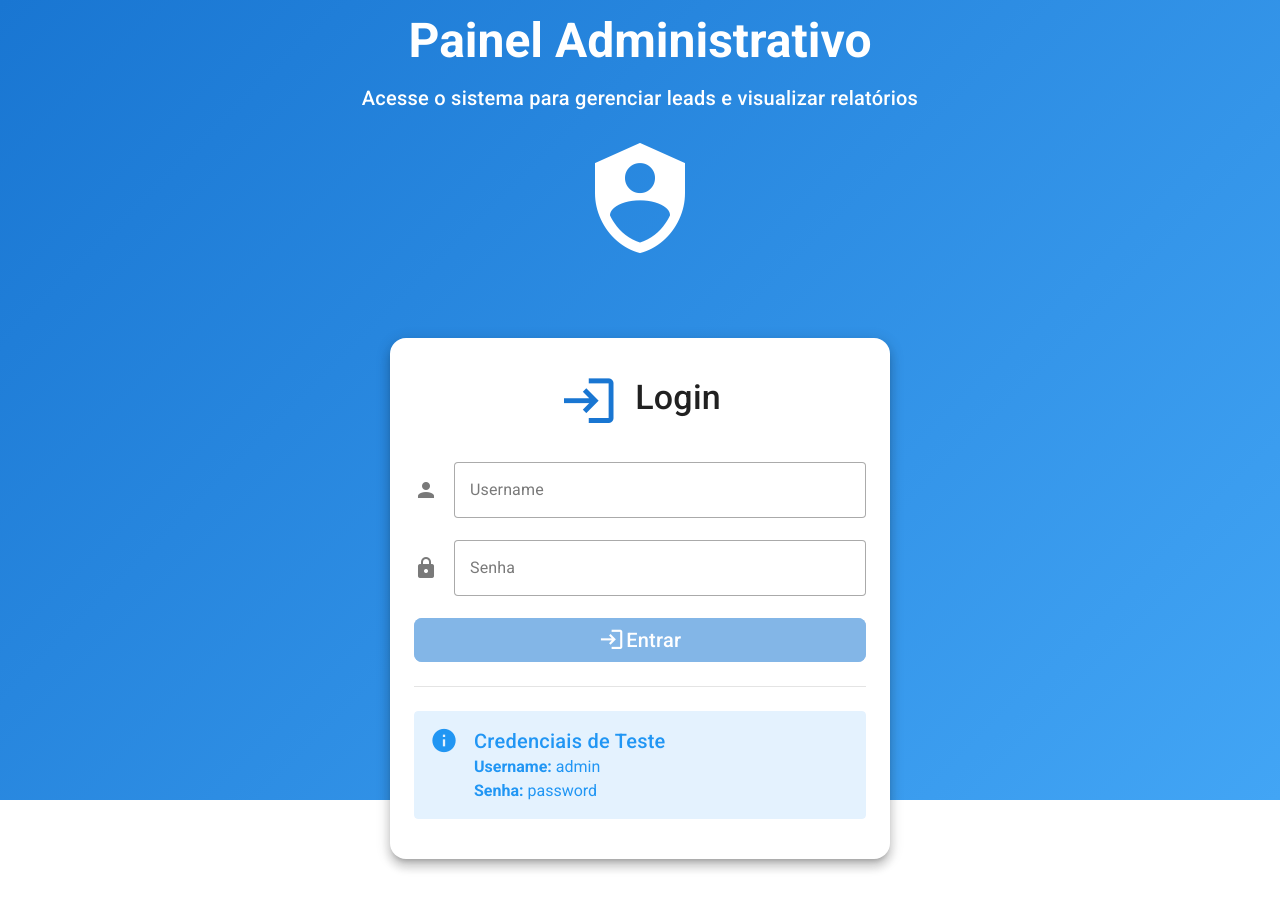
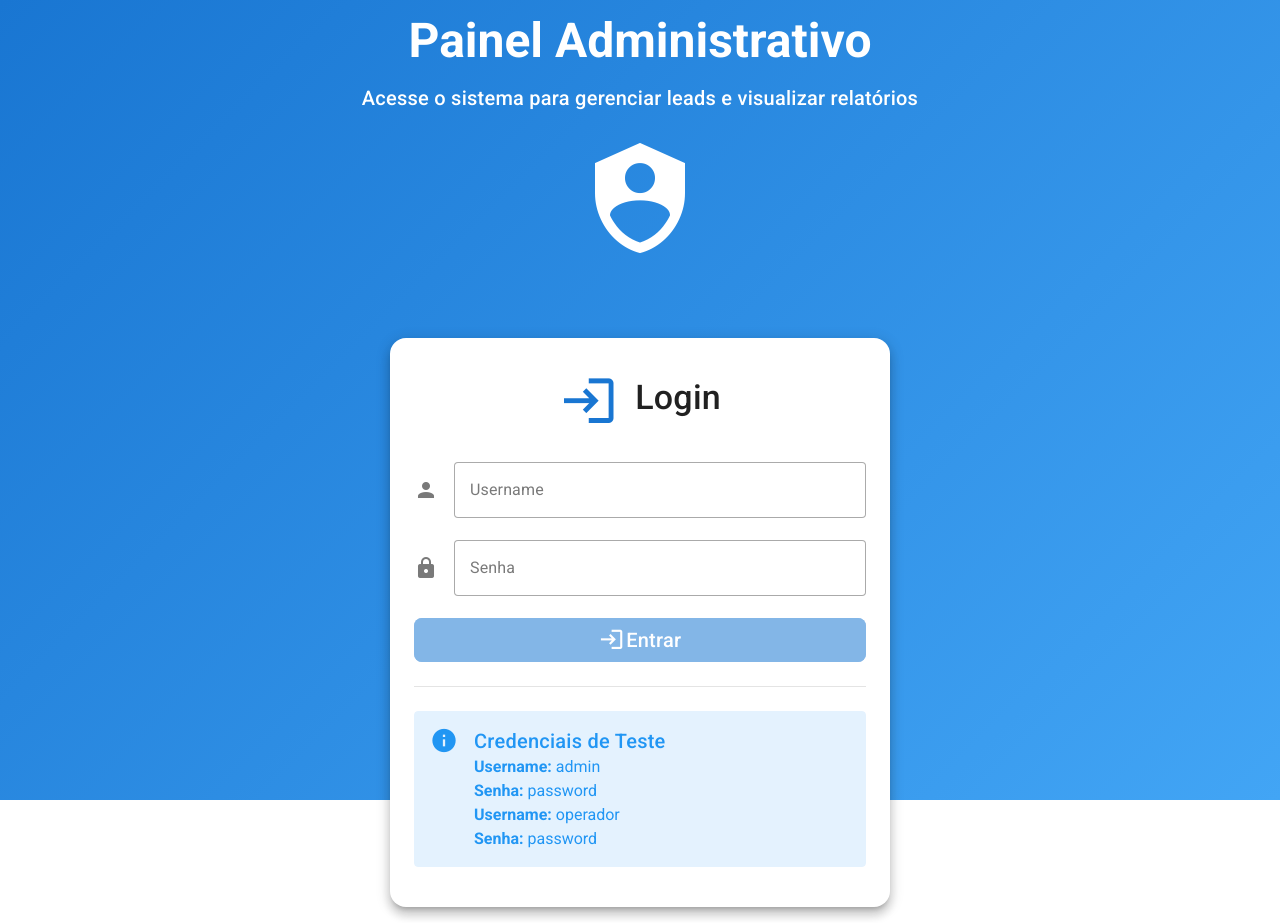
Before and after one commit to jtalcantara/l0gik_challenge, a Vue app in the folder client/: page / in a window 1280 px wide. Before the commit the page ends 875 px from the top, so only its background shows below. Built offline with nearby package versions, Linux system fonts and the light colour scheme; no server answers.

Commit message:
adicionando credencial de teste operador

```diff
--- a/client/src/views/Admin.vue
+++ b/client/src/views/Admin.vue
@@ -80,6 +80,11 @@
             <v-alert-title>Credenciais de Teste</v-alert-title>
             <p class="mb-0">
               <strong>Username:</strong> admin<br>
+              <strong>Senha:</strong> password
+            </p>
+
+            <p class="mb-0">
+              <strong>Username:</strong> operador<br>
               <strong>Senha:</strong> password
             </p>
           </v-alert>
```
